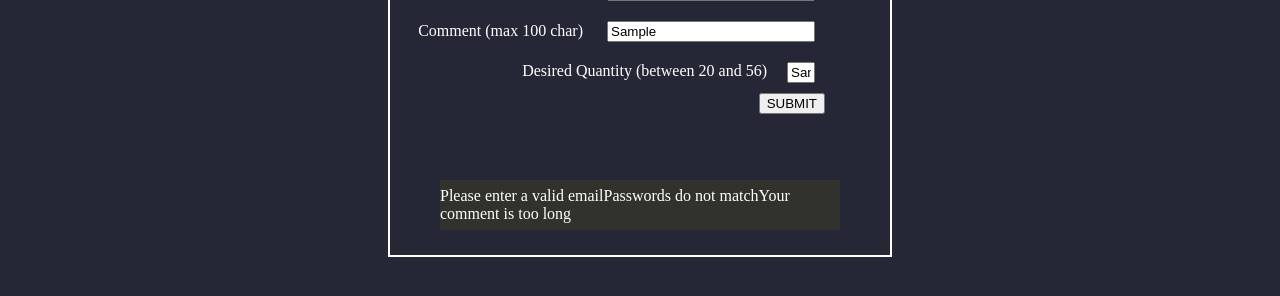
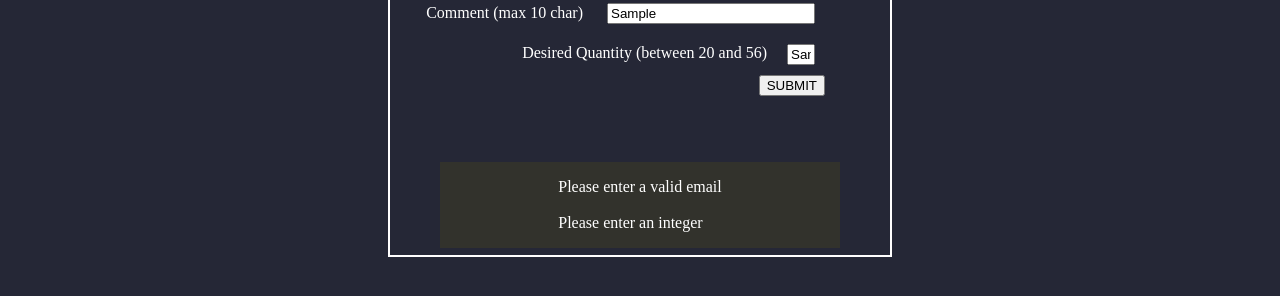
Before and after one commit to jenochjones/IS542, a plain HTML site: page hw4.html in a window 1280 px wide. Both pictures are taken after typing "Sample", "Sample", "Sample", "Sample", "Sample", "Sample" into the empty fields and a click on the button "SUBMIT". Shown: the part 420-716 px from the top of the page. Drawn offline with Linux system fonts and the light colour scheme.

Commit message:
hw4finished

```diff
--- a/hw4.html
+++ b/hw4.html
@@ -37,8 +37,8 @@
           <input id="form-pass2" type="text" onchange="checkForm.matchesString(this.value, document.getElementById('form-pass').value)">
         </span>
         <span>
-          <label for="form-com">Comment (max 100 char)</label>
-          <input id="form-com" type="text">
+          <label for="form-com">Comment (max 10 char)</label>
+          <input id="form-com" type="text" onchange="checkForm.lengthIsInRange(this.value)">
         </span>
         <span class="form-span">
           <label for="form-quant">Desired Quantity (between 20 and 56)</label>
@@ -49,7 +49,9 @@
           <p>Please Crate a Password (at least 8 characters, at least 1 number, lower and uppercase letters, and a special character)</p> <!--"^(?=.*[A-Za-z])(?=.*\d)[A-Za-z\d]{8,}$"-->
         </div>
       </div>
-      <div id="validate-div"></div>
+      <div id="validate-div">
+        <p id="validate-p"></p>
+      </div>
     </div>
   </div>
 </body>
--- a/public/css/hw4.css
+++ b/public/css/hw4.css
@@ -75,12 +75,15 @@ table, th, td {
 
 #validate-div {
     width: 400px;
-    height: 50px;
+    height: auto;
+    max-height: 200px;
+    overflow-y: scroll;
     background-color: #32322c;
     display: flex;
     justify-content: center;
     align-items: center;
     color: white;
+    white-space: pre;
 }
 
 .info-icon {
--- a/public/js/hw4.js
+++ b/public/js/hw4.js
@@ -1,11 +1,6 @@
 // HW4 - Enoch Jones - IS 542 - Jan 11, 2022
-// To see the web interface visit https://jenochjones.github.io/IS542/hw3.html
+// To see the web interface visit https://jenochjones.github.io/IS542/hw4.html
 
-/* This was a fun project. The encapsulation method was new to me. I have seen it used before, but never
- * understood it. Most of the functions were quite straight forward. However, I don't really understand
- * how to make a public variable that updates as the private variable changes. I am not sure if I did exactly
- * what was specified in the assignment, but I did the best I could. It seems to work and I am satisfied with the
- * results. */
 
 "use strict";
 
@@ -21,57 +16,71 @@ const checkForm = (function (){
       textRange:"",
       isNonEmpty: function (text, form) {
         if (text === "") {
-          checkForm.name = `The ${form} field cannot be blank`;
+          checkForm.name = `The ${form} field cannot be blank<br>`;
         } else {
           checkForm.name = "";
         }
-        document.getElementById("validate-div").innerText = checkForm.name;
+        document.getElementById("validate-p").innerHTML = checkForm.name;
         return checkForm.name;
       },
       isValidEmail: function (email) {
+        if (email === "") {
+          return "";
+        } else {
           email.toLowerCase();
           if (email.match(/^(([^<>()[\]\\.,;:\s@"]+(\.[^<>()[\]\\.,;:\s@"]+)*)|(".+"))@((\[[0-9]{1,3}\.[0-9]{1,3}\.[0-9]{1,3}\.[0-9]{1,3}\])|(([a-zA-Z\-0-9]+\.)+[a-zA-Z]{2,}))$/)) {
             checkForm.emails = "";
           } else {
-          checkForm.emails = "Please enter a valid email";
+            checkForm.emails = "Please enter a valid email<br>";
           }
-        document.getElementById("validate-div").innerText = checkForm.emails;
+          document.getElementById("validate-p").innerHTML = checkForm.emails;
           return checkForm.emails;
+        }
       },
       matchesRegex: function (text, reg) {
+        if (text === "") {
+          return "";
+        } else {
           if (text.match(RegExp(reg))) {
             checkForm.password = "";
           } else {
-          checkForm.password = "Please enter a valid password";
+            checkForm.password = "Please enter a valid password<br>";
           }
-        document.getElementById("validate-div").innerText = checkForm.password;
+          document.getElementById("validate-p").innerHTML = checkForm.password;
           return checkForm.password;
+        }
       },
       matchesString: function (textOne, textTwo) {
+        if (textOne === "") {
+          return "";
+        } else {
           if (textOne === textTwo) {
             checkForm.passwordVal = "";
           } else {
-          checkForm.passwordVal = "Passwords do not match";
+            checkForm.passwordVal = "Passwords do not match<br>";
           }
-        document.getElementById("validate-div").innerText = checkForm.passwordVal;
+          document.getElementById("validate-p").innerHTML = checkForm.passwordVal;
           return checkForm.passwordVal;
+        }
       },
       lengthIsInRange: function (text, m = 0, n = 10) {
-        if (text.length > m && text.length < n) {
-          checkForm.textRange = "Your comment is too long";
+        if (text.length >= m && text.length < n) {
+          checkForm.textRange = "";
         } else {
-          checkForm.textRange = "";
+          checkForm.textRange = "Your comment is too long<br>";
         }
-        document.getElementById("validate-div").innerText = checkForm.textRange;
+        document.getElementById("validate-p").innerHTML = checkForm.textRange;
         return checkForm.textRange;
       },
       isInRange: function (text, m = 20, n = 56) {
         if (isNaN(text)) {
+          checkForm.range = "Please enter an integer";
+        } else if ( m <= parseFloat(text) && n >= parseFloat(text)) {
           checkForm.range = "";
-        } else if ( m >= parseFloat(text) || n <= parseFloat(text)) {
-          checkForm.range = "Please enter a value between 20 and 56";
+        } else {
+          checkForm.range = "Please enter a value between 20 and 56<br>";
         }
-        document.getElementById("validate-div").innerText = checkForm.range;
+        document.getElementById("validate-p").innerHTML = checkForm.range;
         return checkForm.range;
       },
     }
@@ -87,18 +96,18 @@ function submitButton() {
   const comment = document.getElementById("form-com").value;
   const quant = document.getElementById("form-quant").value;
   let string = "";
-  string += checkForm.isNonEmpty(name, 'name');
-  string += checkForm.isNonEmpty(email, 'email');
-  string += checkForm.isNonEmpty(password, 'password');
-  string += checkForm.isNonEmpty(password2, 're-enter password');
-  string += checkForm.isNonEmpty(comment, 'comment');
-  string += checkForm.isNonEmpty(quant, 'quantity');
-  string += checkForm.isValidEmail(email);
-  string += checkForm.matchesRegex(password);
-  string += checkForm.matchesString(password2);
-  string += checkForm.lengthIsInRange(comment);
-  string += checkForm.isInRange(quant);
-  document.getElementById("validate-div").innerText = string;
+  if (checkForm.isNonEmpty(name, 'name') !== "" || checkForm.isNonEmpty(email, 'email') !== "" || checkForm.isNonEmpty(password, 'password') !== "" ||
+  checkForm.isNonEmpty(password2, 're-enter password') !== "" || checkForm.isNonEmpty(comment, 'comment') !== "" ||
+  checkForm.isNonEmpty(quant, 'quantity') !== "") {
+    string += "All fields must be filled<br>";
+  };
+  checkForm.isValidEmail(email) !== "" ? string += `${checkForm.isValidEmail(email)}<br>` : string += "";
+  checkForm.matchesRegex(password) !== "" ? string += `${checkForm.matchesRegex(password)}<br>` : string += "";
+  checkForm.matchesString(password2, password) !== "" ? string += `${checkForm.matchesString(password2)}<br>` : string += "";
+  checkForm.lengthIsInRange(comment) !== "" ? string += `${checkForm.lengthIsInRange(comment)}<br>` : string += "";
+  checkForm.isInRange(quant) !== "" ? string += `${checkForm.isInRange(quant)}<br>` : string += "";
+  string += "";
+  document.getElementById("validate-p").innerHTML = string;
 }
 
 function showInfo() {
```
Lines whose indentation alone changed are shown as unchanged.
